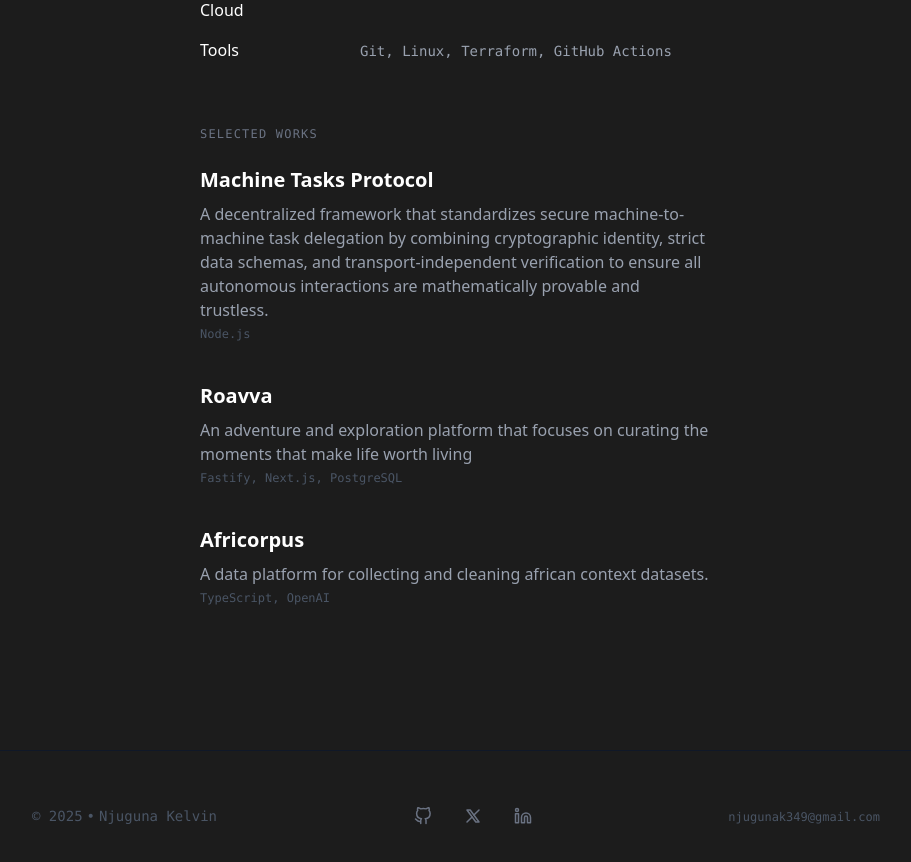
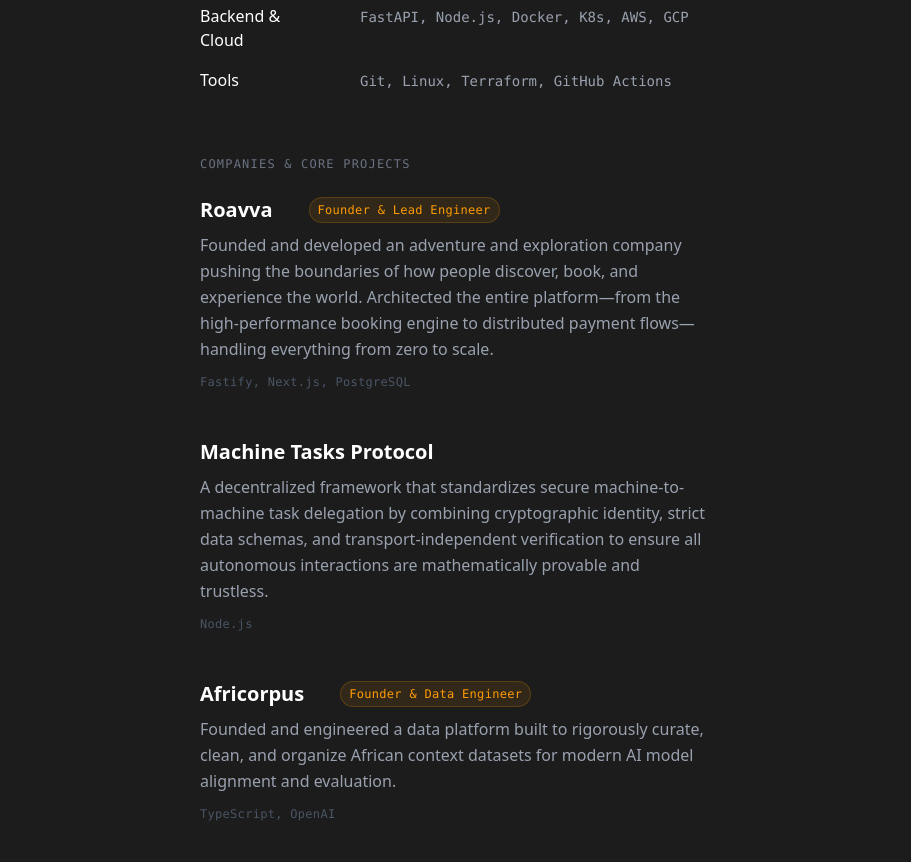
Before and after one commit to NjugunaKelvin/me-time, a Next.js app: page / in a window 1280 px wide. Shown: the part 740-1602 px from the top of the page, without its empty margins (184-1095 px from the left). Built offline with nearby package versions, Linux system fonts and the light colour scheme.

Commit message:
founder badge

```diff
--- a/src/app/page.js
+++ b/src/app/page.js
@@ -24,19 +24,23 @@
 
   const projects = [
     {
+      title: "Roavva",
+      subtitle: "Founder & Lead Engineer",
+      tech: "Fastify, Next.js, PostgreSQL",
+      description: "Founded and developed an adventure and exploration company pushing the boundaries of how people discover, book, and experience the world. Architected the entire platform—from the high-performance booking engine to distributed payment flows—handling everything from zero to scale.",
+      link: "https://roavva.com"
+    },
+    {
       title: "Machine Tasks Protocol",
       tech: "Node.js",
       description: "A decentralized framework that standardizes secure machine-to-machine task delegation by combining cryptographic identity, strict data schemas, and transport-independent verification to ensure all autonomous interactions are mathematically provable and trustless."
     },
     {
-      title: "Roavva",
-      tech: "Fastify, Next.js, PostgreSQL",
-      description: "An adventure and exploration platform that focuses on curating the moments that make life worth living"
-    },
-    {
       title: "Africorpus",
+      subtitle: "Founder & Data Engineer",
       tech: "TypeScript, OpenAI",
-      description: "A data platform for collecting and cleaning african context datasets."
+      description: "Founded and engineered a data platform built to rigorously curate, clean, and organize African context datasets for modern AI model alignment and evaluation.",
+      link: "https://africorpus.netlify.app/"
     }
   ];
 
@@ -52,9 +56,8 @@
         <section className="mb-16">
           <h2 className="font-mono text-xs uppercase tracking-widest text-gray-500 mb-6">About</h2>
           <p className="text-lg leading-relaxed text-gray-300">
-            Full-Stack Developer and AI/ML practitioner building scalable solutions for complex problems.
-            I combine technical rigor with strategic thinking to drive impact, translating AI innovations
-            into practical, high-performance applications.
+            Founder and Systems Engineer building resilient, highly scalable platforms for complex problems.
+            I combine technical rigor with an entrepreneurial focus on distribution and execution, currently translating deep technical architecture into high-performance realities as the Founder of Roavva.
           </p>
         </section>
 
@@ -71,13 +74,31 @@
         </section>
 
         <section className="mb-16">
-          <h2 className="font-mono text-xs uppercase tracking-widest text-gray-500 mb-6">Selected Works</h2>
-          <div className="space-y-10">
+          <h2 className="font-mono text-xs uppercase tracking-widest text-gray-500 mb-6">Companies & Core Projects</h2>
+          <div className="space-y-12">
             {projects.map((project, idx) => (
-              <div key={idx} className="group">
-                <h3 className="text-xl font-bold text-white mb-2 group-hover:text-amber-400 transition-colors">{project.title}</h3>
-                <p className="text-gray-400 mb-1">{project.description}</p>
-                <p className="text-xs font-mono text-gray-600">{project.tech}</p>
+              <div key={idx} className="group relative">
+                <div className="flex flex-col md:flex-row md:items-baseline md:justify-between mb-2">
+                  <h3 className="text-xl font-bold text-white group-hover:text-amber-400 transition-colors flex items-center gap-3">
+                    {project.link ? (
+                        <a href={project.link} target="_blank" rel="noopener noreferrer" className="hover:underline flex items-center gap-2">
+                            {project.title}
+                            <svg className="w-4 h-4 text-gray-500 opacity-0 group-hover:opacity-100 transition-opacity" fill="none" viewBox="0 0 24 24" stroke="currentColor">
+                                <path strokeLinecap="round" strokeLinejoin="round" strokeWidth={2} d="M10 6H6a2 2 0 00-2 2v10a2 2 0 002 2h10a2 2 0 002-2v-4M14 4h6m0 0v6m0-6L10 14" />
+                            </svg>
+                        </a>
+                    ) : (
+                        project.title
+                    )}
+                    {project.subtitle && (
+                        <span className="text-xs font-mono font-normal tracking-wide px-2 py-1 bg-amber-500/10 text-amber-500 rounded-full border border-amber-500/20">
+                            {project.subtitle}
+                        </span>
+                    )}
+                  </h3>
+                </div>
+                <p className="text-gray-400 mb-3 leading-relaxed">{project.description}</p>
+                <p className="text-xs font-mono text-gray-600 tracking-wide">{project.tech}</p>
               </div>
             ))}
           </div>
--- a/src/data/content.js
+++ b/src/data/content.js
@@ -18,16 +18,16 @@
     {
         title: "Roavva",
         tech: "Next.js, Node.js, Fastify, PostgreSQL, Typescript",
-        description: "Founded and developed an adventure and exploration platform that focuses on curating the moments that make life worth living.",
+        description: "Founded and developed an adventure and exploration company pushing the boundaries of how people discover, book, and experience the world.",
         link: "https://roavva.com",
-        category: "Product Development"
+        category: "Founder & Product Development"
     },
     {
         title: "Africorpus",
         tech: "React, Kafka, Pandas/Numpy, PySpark",
-        description: "Founded africorpus to build rigorously curated, machine-readable datasets designed for training, evaluation, and alignment of modern AI models.",
+        description: "Founded and engineered Africorpus to build rigorously curated, machine-readable datasets designed for training, evaluation, and alignment of modern AI models.",
         link: "https://africorpus.netlify.app/",
-        category: "Data Engineering"
+        category: "Founder & Data Engineering"
     },
     {
         title: "Autonomous Agent Orchestrator",
```
